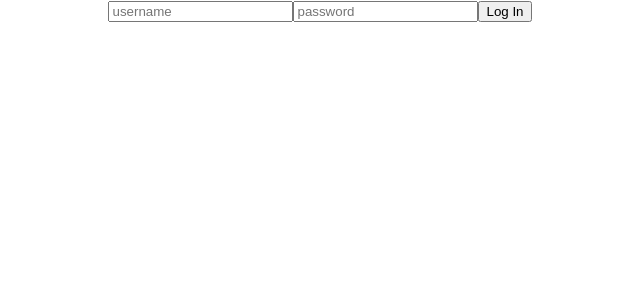
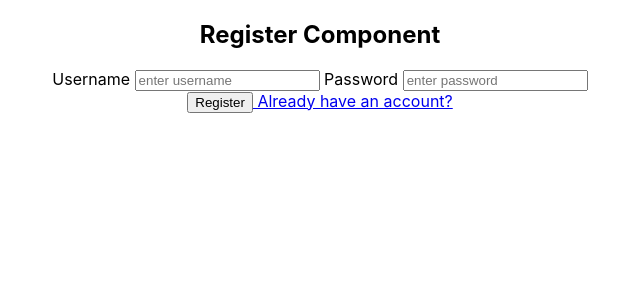
Before and after one commit to binary-assasins/Front-End, a React (Create React App) app in the folder client/: page / in a window 1280 px wide. Shown: the top 300 px of the page, without its empty margins (320-960 px from the left). Built offline with nearby package versions, Linux system fonts and the light colour scheme.

Commit message:
touched up register and login

```diff
--- a/client/src/App.js
+++ b/client/src/App.js
@@ -9,8 +9,8 @@ function App() {
   return (
     <div className="App">
       <Router>
-        <Route exact path="/" component={Login}  />
-        <Route path="/register" component={Register} />
+        <Route exact path="/" component={Register}  />
+        <Route path="/login" component={Login} />
         <Route path="/home" component={Home} />
       </Router>
     </div>
--- a/client/src/components/login.js
+++ b/client/src/components/login.js
@@ -1,6 +1,5 @@
 import React, { useState } from "react";
 import Axios from 'axios';
-
 
  const Login = ({history}) => {
     const [creds, setCreds] = useState({
@@ -18,21 +17,24 @@ import Axios from 'axios';
         .then(res => {
             console.log(res);
             localStorage.setItem('token', res.data.payload);
-            history.push("/friends");
+            history.push("/home");
 
         })
         .catch(err => console.log(err.response))
     }
 
     return(
+        <>
+        <h2> Login Component </h2>
         <form onSubmit={handleSubmit}>
-
+            <label> Username </label>
             <input type="text"
             name="username"
             placeholder="username"
             onChange={handleChange}
             value={creds.username}
             />
+            <label> Password </label>
             <input
             type="password"
             name="password"
@@ -41,7 +43,9 @@ import Axios from 'axios';
             value={creds.password}
             />
             <button type="submit">Log In</button>
+            {/* <Link to="/register"> Create an Account </Link> */}
         </form>
+        </>
     )
 }
 
--- a/client/src/components/register.js
+++ b/client/src/components/register.js
@@ -1,6 +1,6 @@
-import React, {useState} from "react";
+import React, { useState } from "react";
 import axios from "axios"
-// import {BrowserRouter as Link} from "react-router-dom";
+import { Link } from "react-router-dom";
 
 function Register(props) {
 
@@ -12,10 +12,9 @@ function Register(props) {
     const handleSubmit = event => {
         event.preventDefault()
         axios
-        .post(" ")
+        .post(" ", register)
         .then(res => {
-            // pass token
-            // api api data to state
+            localStorage.setItem("token", res.data.token) // pass token
             props.history.push("/home")
         })
         .catch(error => {
@@ -54,7 +53,8 @@ function Register(props) {
                 required
                 />
                 <div>
-                <button> Register </button>
+                <button type="submit"> Register </button>
+                <Link to="/login"> Already have an account? </Link>
                 </div>
             </form>
         </div>
```
